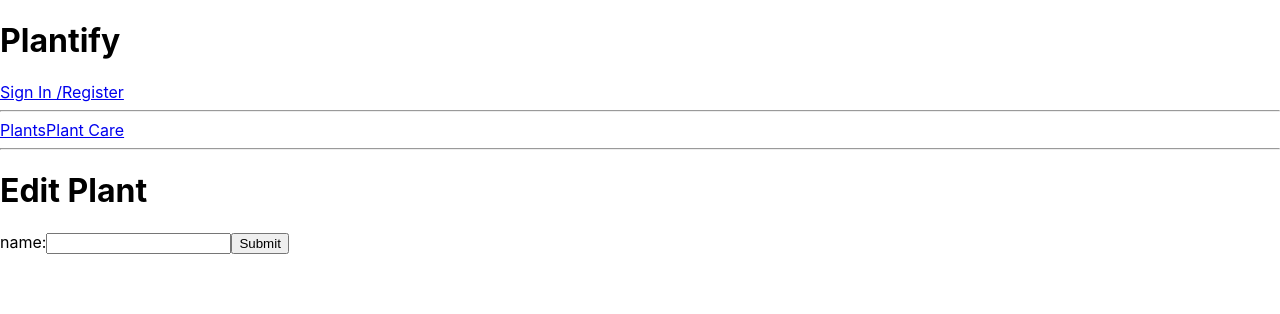
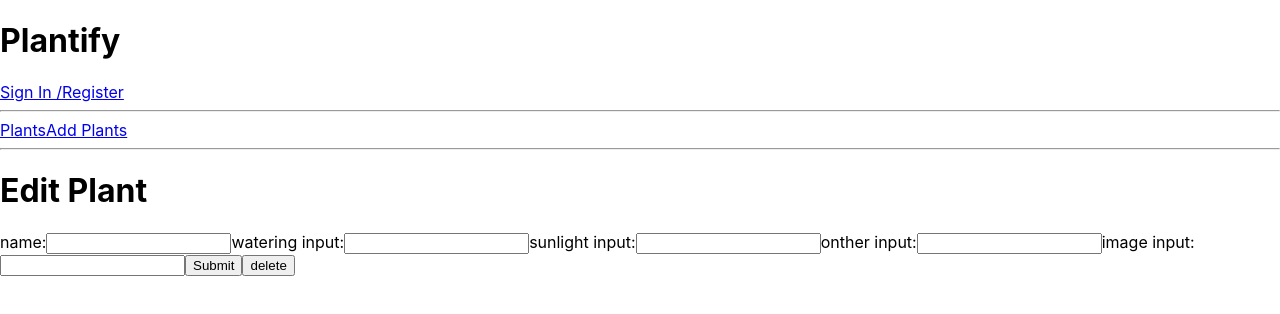
Before and after one commit to trishamarchena/Plantify, a React (Create React App) app in the folder client/: page /plants/1/edit in a window 1280 px wide. Shown: the top 314 px of the page. Built offline with nearby package versions, Linux system fonts and the light colour scheme; no server answers.

Commit message:
finished setting up functionaility of the main screens

```diff
--- a/client/public/index.html
+++ b/client/public/index.html
@@ -9,6 +9,9 @@
       name="description"
       content="Web site created using create-react-app"
     />
+    <link rel="preconnect" href="https://fonts.googleapis.com">
+<link rel="preconnect" href="https://fonts.gstatic.com" crossorigin>
+<link href="https://fonts.googleapis.com/css2?family=Roboto+Mono&family=Spartan&display=swap" rel="stylesheet">
     <link rel="apple-touch-icon" href="%PUBLIC_URL%/logo192.png" />
     <link rel="manifest" href="%PUBLIC_URL%/manifest.json" />
     <title>React App</title>
--- a/client/src/Layout/Components/EditPlant/EditPlants.jsx
+++ b/client/src/Layout/Components/EditPlant/EditPlants.jsx
@@ -1,43 +1,55 @@
-import { useEffect, useState } from 'react'
-import { useHistory, useParams } from 'react-router-dom'
-import { getOnePlant, updatePlant } from '../../../services/plants'
+import { useEffect, useState } from "react";
+import { useHistory, useParams } from "react-router-dom";
+import {
+  getOnePlant,
+  updatePlant,
+  deletePlant,
+} from "../../../services/plants";
 
-export default function EditPlant({user}) {
+export default function EditPlant({ user }) {
 
   const [formData, setFormData] = useState({
-    name: '',
-    user_id: ''
-  })
+    name: "",
+    user_id: user?.id,
+    watering_input: "",
+    sunlight_input: "",
+    other_input: "",
+    image_url: "",
+  });
 
-  const history = useHistory()
+  const history = useHistory();
 
-  const { id } = useParams()
+  const { id } = useParams();
 
   useEffect(() => {
     const fetchPlant = async () => {
-      const plant = await getOnePlant(id)
+      const plant = await getOnePlant(id);
       setFormData({
-        name: plant.name,
-        user_id: plant.user_id
-      })
-    }
-    fetchPlant()
-  }, [id])
+        ...plant,
+      });
+    };
+    fetchPlant();
+  }, [id]);
 
   const handleChange = (e) => {
-    const { value } = e.target
+    const { name,value } = e.target;
     setFormData({
-      name: value,
-      user_id: user?.id
-    })
-  }
+      ...formData,
+     [name]: value,
+      user_id: user?.id,
+    });
+  };
 
   const handleSubmit = async (e) => {
-    e.preventDefault()
-    const updatedPlant = await updatePlant(formData, id)
-    history.push(`/plants/${updatedPlant.id}`)
-  }
-
+    e.preventDefault();
+    const updatedPlant = await updatePlant(id, formData);
+    history.push(`/plants/${updatedPlant.id}`);
+  };
+  const handleDelete = async (e) => {
+    e.preventDefault();
+    await deletePlant(id);
+    history.push("/plants");
+  };
   return (
     <div>
       <h1>Edit Plant</h1>
@@ -46,12 +58,47 @@ export default function EditPlant({user}) {
         <input
           onChange={(e) => handleChange(e)}
           id="name"
+          name="name"
           type="text"
           value={formData.name}
-
+        />
+        <label htmlFor="watering_input_edit_plant">watering input:</label>
+        <input
+          onChange={(e) => handleChange(e)}
+          id="watering_input_edit_plant"
+          name="watering_input"
+          type="text"
+          value={formData.watering_input}
+        />
+        <label htmlFor="sunlight_input_edit_plant">sunlight input:</label>
+        <input
+          onChange={(e) => handleChange(e)}
+          id="sunlight_input_edit_plant"
+          name="sunlight_input"
+          type="text"
+          value={formData.sunlight_input}
+        />
+        <label htmlFor="other_input_edit_plant">onther input:</label>
+        <input
+          onChange={(e) => handleChange(e)}
+          id="other_input_edit_plant"
+          name="other_input"
+          type="text"
+          value={formData.other_input}
+        />
+        <label htmlFor="image_url_edit_plant">image input:</label>
+        <input
+          onChange={(e) => handleChange(e)}
+          id="image_url_edit_plant"
+          name="image_url"
+          type="text"
+          value={formData.image_url}
         />
         <button type="submit">Submit</button>
+        <button onClick={(e) => handleDelete(e)} className="plant-list-delete">
+          delete
+        </button>
       </form>
     </div>
-  )
+  );
 }
--- a/client/src/Layout/Components/NewPlant/NewPlant.jsx
+++ b/client/src/Layout/Components/NewPlant/NewPlant.jsx
@@ -21,7 +21,6 @@ export default function CreatePlant({user}) {
       [name]: value,
       user_id: user?.id
     })
-    console.log(formData)
   }
 
   const handleSubmit = async (e) => {
--- a/client/src/Layout/Components/Plants/Plants.jsx
+++ b/client/src/Layout/Components/Plants/Plants.jsx
@@ -1,6 +1,6 @@
 import React, { Fragment, useEffect, useState } from "react";
 import { Link } from "react-router-dom";
-import { getAllPlants, deletePlant } from "../../../services/plants.js";
+import { getAllPlants } from "../../../services/plants.js";
 import "./Plants.css";
 
 export default function Plants({ user }) {
@@ -14,12 +14,7 @@ export default function Plants({ user }) {
     fetchPlants();
   }, []);
 
-  const handleDelete = async (plantID) => {
-    await deletePlant(plantID);
-    setPlants((prevPlants) =>
-      prevPlants.filter((plant) => plant.id !== plantID)
-    );
-  };
+
 
   return (
     <section className="screen-section">
@@ -31,22 +26,13 @@ export default function Plants({ user }) {
               <Link to={`/plants/${plant.id}`} className="plant-list-name">
                 <p>{plant.name}</p>
               </Link>
-              <Link to={`/plants/${plant.id}/edit`}>
-                <button className="plant-list-edit">edit</button>
-              </Link>
-              <button
-                onClick={() => handleDelete(plant.id)}
-                className="plant-list-delete"
-              >
-                delete
-              </button>
             </Fragment>
           );
         })}
       </div>
-      <Link to="/create-plant">
+      {/* <Link to="/create-plant">
         <button>Add Plant</button>
-      </Link>
+      </Link> */}
     </section>
   );
 }
--- a/client/src/Layout/Components/PlantsDetail/PlantsDetail.jsx
+++ b/client/src/Layout/Components/PlantsDetail/PlantsDetail.jsx
@@ -1,67 +1,59 @@
-import React, { useEffect, useState } from 'react'
-import { useParams } from 'react-router-dom'
-import { getAllPlantCares } from '../../../services/plantCare.js'
-import { addPlantCareToPlant, getOnePlant } from '../../../services/plants'
+import React, { useEffect, useState, Fragment } from "react";
+import { useParams, Link } from "react-router-dom";
+import { getAllPlantCares } from "../../../services/plantCare.js";
+import { addPlantCareToPlant, getOnePlant } from "../../../services/plants";
 
 export default function PlantDetail() {
-  const [plant, setPlant] = useState({})
-  const [plantCares, setPlantCares] = useState([])
+  const [plant, setPlant] = useState({});
   const [formData, setFormData] = useState({
-    name: ''
-  })
-  const { id } = useParams()
+    name: "",
+  });
+  const { id } = useParams();
 
   useEffect(() => {
     const fetchPlant = async () => {
-      const plant = await getOnePlant(id)
-      setPlant(plant)
-    }
-    fetchPlant()
-  }, [id])
-
-  useEffect(() => {
-    const fetchPlantCares = async () => {
-      const plantCares = await getAllPlantCares()
-      setPlantCares(plantCares)
-    }
-    fetchPlantCares()
-  }, [])
-
+      const plant = await getOnePlant(id);
+      setPlant(plant);
+    };
+    fetchPlant();
+  }, [id]);
 
   const handleChange = (e) => {
-    const { value } = e.target
-    setFormData({name: value })
-  }
+    const { value } = e.target;
+    setFormData({ name: value });
+  };
 
   const handleSubmit = async (e) => {
-    e.preventDefault()
-    const updatedPlant = await addPlantCareToPlant(formData, plant.id)
-    setPlant(updatedPlant)
-  }
-
+    e.preventDefault();
+    const updatedPlant = await addPlantCareToPlant(formData, plant.id);
+    setPlant(updatedPlant);
+  };
 
   return (
     <section className="screen-section">
       <h1>{plant.name}</h1>
-      <h4>{plant.image_url}</h4>
+      <img src={plant.image_url} alt={plant.name} />
       <h4>{plant.watering_input}</h4>
       <h4>{plant.sunlight_input}</h4>
       <h4>{plant.other_input}</h4>
-      <h4>{plant.date_edit}</h4>
-      <h4>{plantCares.notes}</h4>
-      <h4>{plantCares.date_acq}</h4>
-      {plantCares?.map(plantCare => {
-        return (
-          <p key={plantCare.id}>{plantCare.name}</p>
-        )
+      {plant.plant_cares?.map((care) => (
+        <Fragment key={care.id}>
+          <h4>{care.date_edit}</h4>
+          <h4>{care.notes}</h4>
+          <h4>{care.date_acq}</h4>
+        </Fragment>
+      ))}
+      {plant.plant_cares?.map((plantCare) => {
+        return <p key={plantCare.id}>{plantCare.name}</p>;
       })}
       <form onSubmit={(e) => handleSubmit(e)} className="plant-detail-form">
-
-
-
-
-        <button type="submit">Plant Care</button>
+        <Link to={`/plants/${plant.id}/edit`}>
+          <button className="plant-list-edit">edit</button>
+        </Link>
+        <Link to={`plants/${plant.id}/plant_cares`}>
+          <button type="submit">Plant Care</button>
+        </Link>
       </form>
     </section>
-  )
+  );
 }
--- a/client/src/Layout/Homepage/Homepage.jsx
+++ b/client/src/Layout/Homepage/Homepage.jsx
@@ -35,7 +35,7 @@ const Homepage = (props) => {
       <hr />
       <div className="nav-links">
         <Link to="/plants">Plants</Link>
-        <Link to="/plant_cares">Plant Care</Link>
+        <Link to="/create-plant">Add Plants</Link>
       </div>
       <hr />
       {props.children}
--- a/client/src/services/plants.js
+++ b/client/src/services/plants.js
@@ -19,7 +19,7 @@ export const createPlant = async (plantData) => {
   return res.data
 }
 
-export const updatePlant = async (plantData, plantID) => {
+export const updatePlant = async (plantID,plantData ) => {
   const res = await api.put(`/plants/${plantID}`, { plant: plantData })
   return res.data
 }
```
Also changed, not shown: client/src/Layout/Components/PlantCare/PlantCare.jsx (+31 -0 lines), 1 other file (tests, documents, lock files or other folders).
